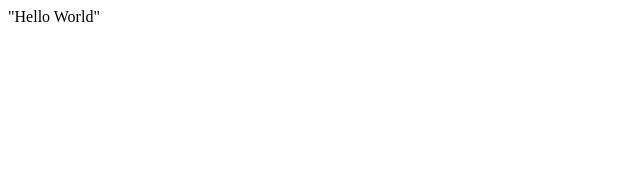
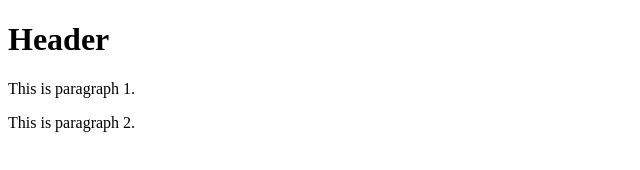
Before and after one commit to ianlooyuen/ianlooyuen.github.io, a plain HTML site: page index.html in a window 1280 px wide. Shown: the whole page, without its empty margins (0-640 px from the left). Drawn offline with Linux system fonts and the light colour scheme.

Commit message:
HTML Skeleton

```diff
--- a/index.html
+++ b/index.html
@@ -1 +1,20 @@
-"Hello World"
+<!DOCTYPE html>
+<html lang="en">
+    <meta charset="UTF-8">
+    <title>Page Title</title>
+    <meta name="viewport" content="width-device-width,initial-scale-1">
+    <link rel="stylesheet" href="">
+    <style>
+
+    </style>
+
+    <script src=""></script>
+
+    <body>
+        <div class="">
+            <h1>Header</h1>
+            <p>This is paragraph 1.</p>
+            <p>This is paragraph 2.</p>
+        </div>
+    </body>
+</html>
```
